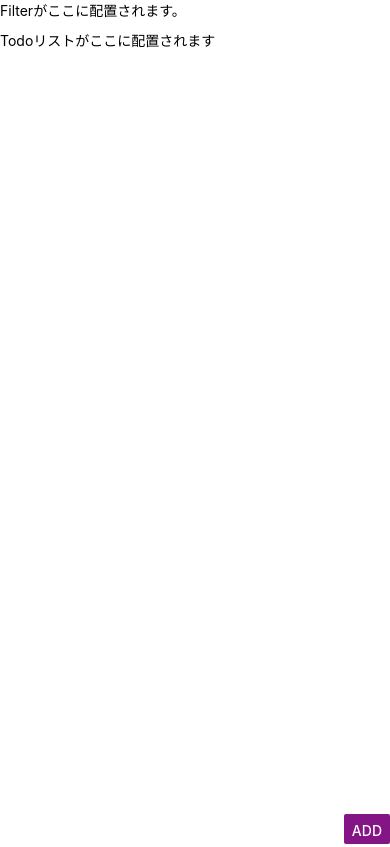
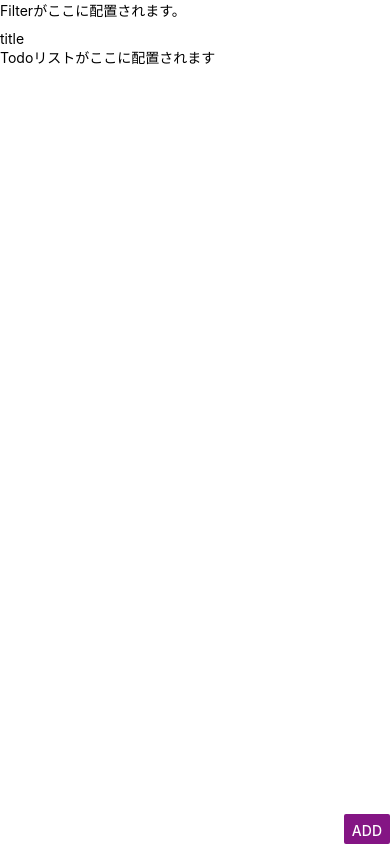
Before and after one commit to IrukNuj/Todo_ReactNative, a React Native app: screen / in a window 390 px wide. Built offline with nearby package versions, Linux system fonts and the light colour scheme.

Commit message:
Async Storage

```diff
--- a/App.js
+++ b/App.js
@@ -16,11 +16,13 @@ const STATUSBAR_HEIGHT = Platform.OS == 'ios' ? 20 : StatusBar.currentHeight
 
 export default class App extends React.Component {
     constructor(props) {
-        super()
+        super(props)
         this.state = {
-            todo: [],
+            todo: [
+                {index: 'index', title: 'title', done: false}
+            ],
             currentIndex: 0,
-            inputText: ""
+            inputText: "",
         }
     }
 
@@ -48,8 +50,8 @@ export default class App extends React.Component {
                 <ScrollView style={styles.todolist}>
                     <FlatList
                         data={this.state.todo}
-                        renderItem={(item) => <Text>{item.title}</Text>}
-                        keyExtractor={(item, index) => 'todo_' + item.index}
+                        renderItem={({item}) => <Text>{item.title}</Text>}
+                        keyExtractor={(item) => "todo_" + item.index}
                     />
                     <Text>Todoリストがここに配置されます</Text>
                 </ScrollView>
```
